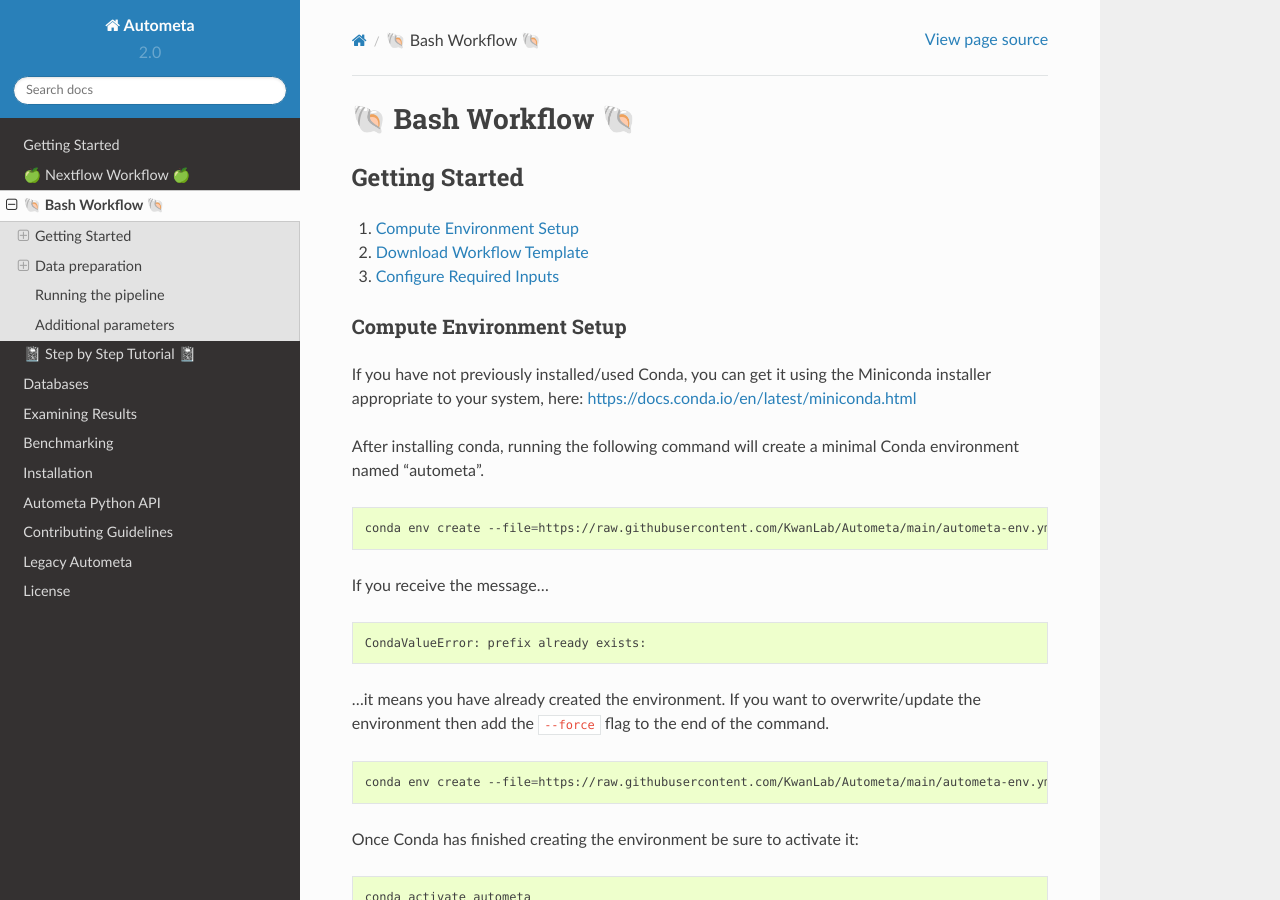
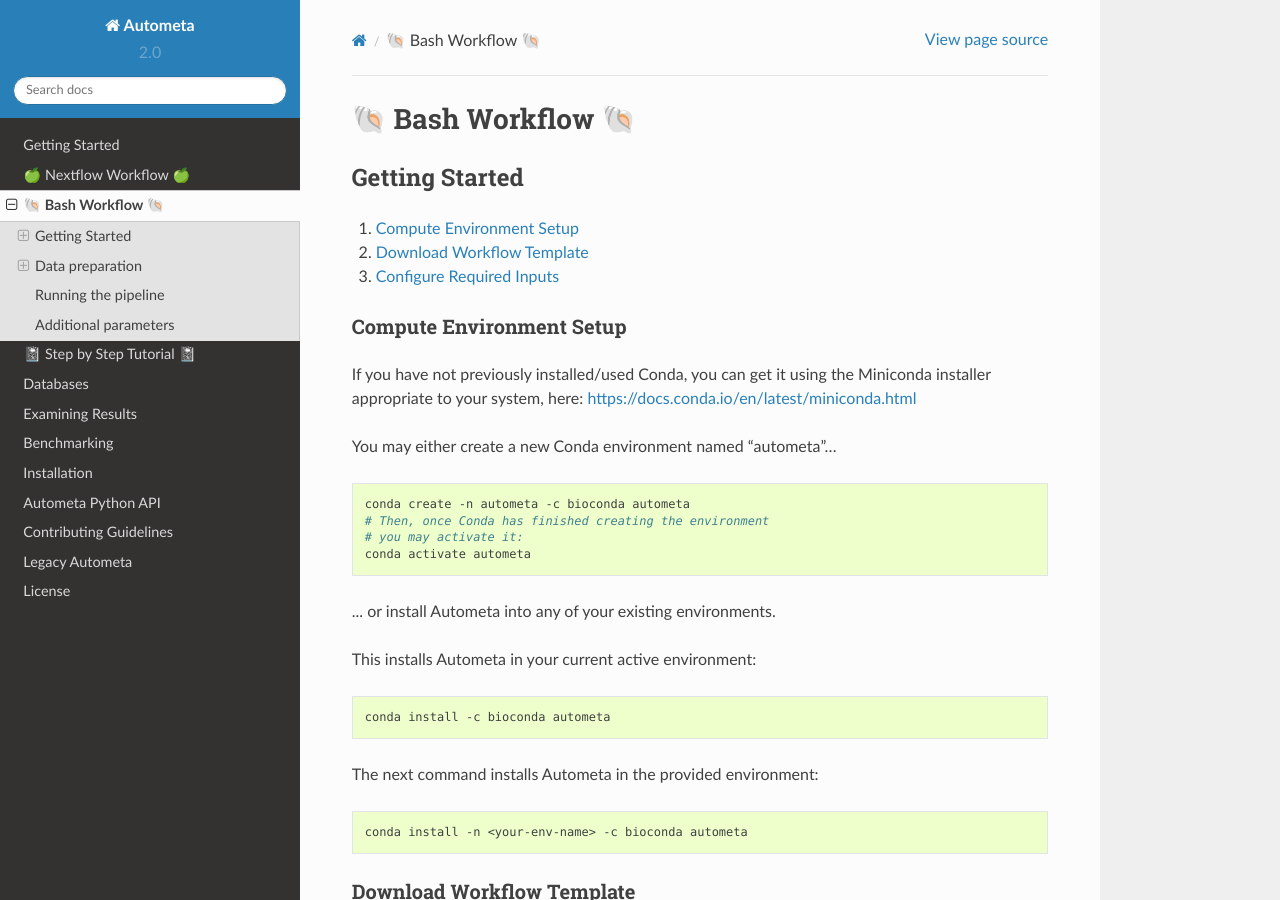
Before and after one commit to KwanLab/Autometa, a Sphinx documentation site: the page built from docs/source/bash-workflow.rst, in a window 1280 px wide and 900 px high. Built offline with Sphinx 7.4.7 and the Read the Docs theme 2.0.0, drawn with Linux system fonts in a browser that asks for light colours; pages that are not in the unit, such as notebooks, are missing from menus.

Commit message:
:memo: Update installation directions for bash workflow

```diff
--- a/docs/source/bash-workflow.rst
+++ b/docs/source/bash-workflow.rst
@@ -17,30 +17,28 @@
 If you have not previously installed/used Conda, you can get it using the
 Miniconda installer appropriate to your system, here: `<https://docs.conda.io/en/latest/miniconda.html>`_
 
-After installing conda, running the following command will create a minimal Conda environment named "autometa".
+You may either create a new Conda environment named "autometa"...
 
 .. code-block:: bash
 
-    conda env create --file=https://raw.githubusercontent.com/KwanLab/Autometa/main/autometa-env.yml
+    conda create -n autometa -c bioconda autometa
+    # Then, once Conda has finished creating the environment
+    # you may activate it:
+    conda activate autometa
 
-If you receive the message...
+\.\.\. or install Autometa into any of your existing environments.
+
+This installs Autometa in your current active environment:
 
 .. code-block:: bash
 
-    CondaValueError: prefix already exists:
+    conda install -c bioconda autometa
 
-...it means you have already created the environment. If you want to overwrite/update
-the environment then add the :code:`--force` flag to the end of the command.
+The next command installs Autometa in the provided environment:
 
 .. code-block:: bash
 
-    conda env create --file=https://raw.githubusercontent.com/KwanLab/Autometa/main/autometa-env.yml --force
-
-Once Conda has finished creating the environment be sure to activate it:
-
-.. code-block:: bash
-
-    conda activate autometa
+    conda install -n <your-env-name> -c bioconda autometa
 
 Download Workflow Template
 **************************
@@ -198,7 +196,8 @@
 
     # First configure where you want to download the NCBI databases
     autometa-config \\
-        --section databases --option ncbi \\
+        --section databases \\
+        --option ncbi \\
         --value <path/to/your/ncbi/database/directory>
 
     # Now download and format the NCBI databases
--- a/docs/source/installation.rst
+++ b/docs/source/installation.rst
@@ -15,8 +15,8 @@
 ==============================
 
 #. Install miniconda_
-#. Create a new environment with autometa installed: ``conda create -c bioconda -n autometa autometa``
-#. Activate autometa environment ``conda activate autometa``
+#. Create a new environment with ``autometa`` installed: ``conda create -c bioconda -n autometa autometa``
+#. Activate ``autometa`` environment ``conda activate autometa``
 
 Install from source (using make)
 ================================
```
